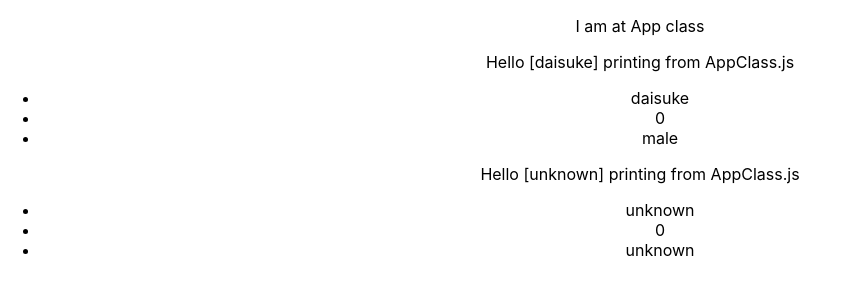
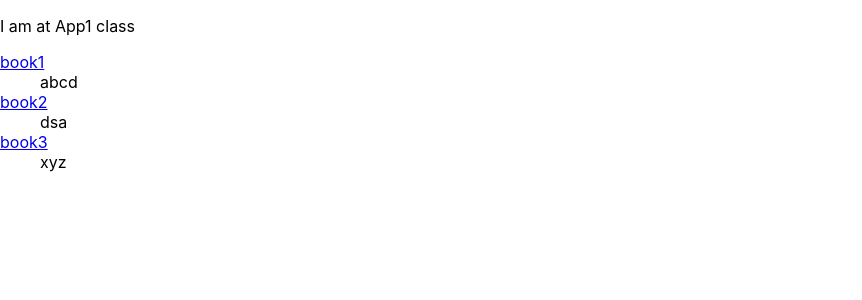
Before and after one commit to takanoha001/react-app, a React (Create React App) app: page / in a window 1280 px wide. Shown: the top 300 px of the page, without its empty margins (0-862 px from the left). Built offline with nearby package versions, Linux system fonts and the light colour scheme.

Commit message:
[tutorial] array map to list items

```diff
--- /dev/null
+++ b/src/App1.js
@@ -0,0 +1,40 @@
+import React, { Component } from "react";
+import MyArticle from "./MyArticle.js";
+import PropTypes from "prop-types";
+
+// class
+export default class App1 extends Component {
+  render() {
+    const books = [
+      {
+        url: "google.com",
+        title: "book1 ",
+        description: "abcd",
+        isNew: true,
+      },
+      {
+        url: "google.com",
+        title: "book2",
+        description: "dsa",
+        isNew: true,
+      },
+      {
+        url: "google.com",
+        title: "book3",
+        description: "xyz",
+        isNew: true,
+      },
+    ];
+
+    return (
+      <div className="App1">
+        <p>I am at App1 class </p>
+        <dl>
+          {books.map((book) => (
+            <MyArticle {...book} />
+          ))}
+        </dl>
+      </div>
+    );
+  }
+}
--- /dev/null
+++ b/src/MyArticle.js
@@ -0,0 +1,14 @@
+import React, { Component } from "react";
+
+export default class MyArticle extends Component {
+  render() {
+    return (
+      <React.Fragment>
+        <dt>
+          <a href={this.props.url}>{this.props.title}</a>
+        </dt>
+        <dd>{this.props.description} </dd>
+      </React.Fragment>
+    );
+  }
+}
--- a/src/index.js
+++ b/src/index.js
@@ -2,14 +2,25 @@ import React from "react";
 import ReactDOM from "react-dom";
 import "./index.css";
 import App from "./App";
+import App1 from "./App1";
+
 //import AppFunctional from "./AppFunctional";
 //import AppClass from "./AppClass";
 
 import reportWebVitals from "./reportWebVitals";
 
+/**
 ReactDOM.render(
   <React.StrictMode>
     <App />
+  </React.StrictMode>,
+  document.getElementById("root1")
+);
+**/
+
+ReactDOM.render(
+  <React.StrictMode>
+    <App1 />
   </React.StrictMode>,
   document.getElementById("root1")
 );
```
Also changed, not shown: 1 other file (tests, documents, lock files or other folders).
